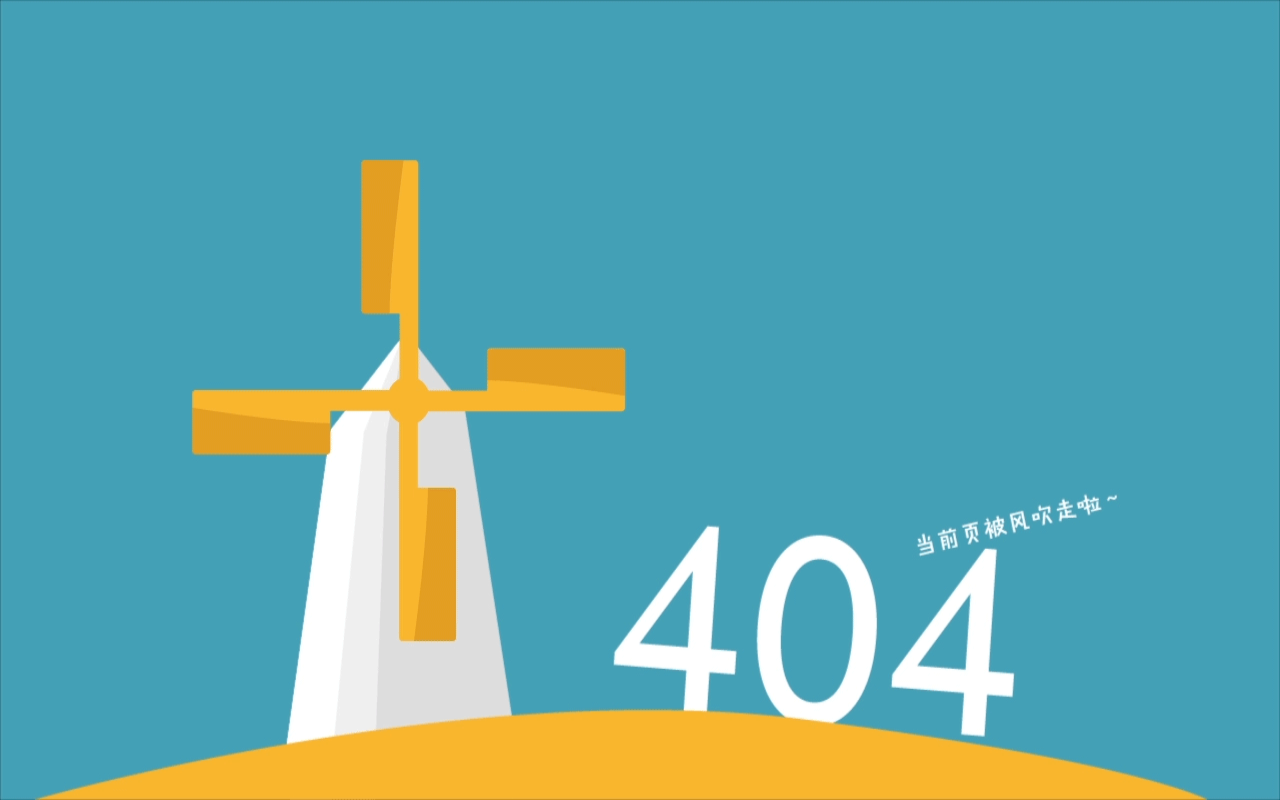
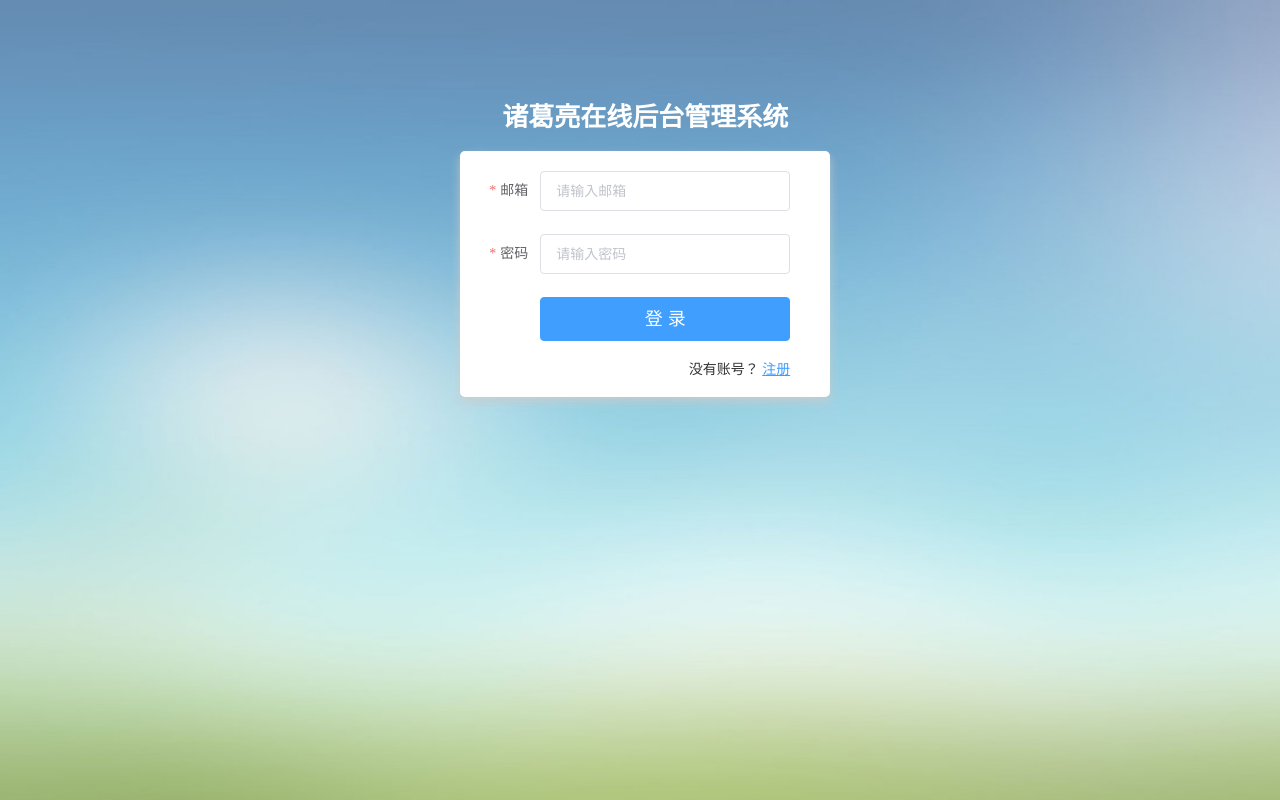
Before and after one commit to Kenquiet/manage, a Vue app in the folder vue-app/: page /login in a window 1280 px wide. Built offline with nearby package versions, Linux system fonts and the light colour scheme.

Commit message:
add login

```diff
--- a/vue-app/package.json
+++ b/vue-app/package.json
@@ -11,6 +11,7 @@
     "axios": "^0.19.0",
     "core-js": "^2.6.5",
     "element-ui": "^2.11.1",
+    "jwt-decode": "^2.2.0",
     "vue": "^2.6.10",
     "vue-router": "^3.0.3",
     "vuex": "^3.0.1"
--- a/vue-app/src/App.vue
+++ b/vue-app/src/App.vue
@@ -3,6 +3,32 @@
     <router-view/>
   </div>
 </template>
+
+<script>
+  import jwtDecode from 'jwt-decode';
+  export default {
+    name: "App",
+    mounted () {
+      if (localStorage.eleToken) {
+        //解析token
+        const decoded = jwtDecode(localStorage.eleToken);
+        this.$store.dispatch('setAuthorizated', !this.isEmpty(decoded));
+        this.$store.dispatch('setUser',decoded);
+      }
+    },
+    methods: {
+      // 封装判断解析到的token 是否存在，返回值是 true 或者 false
+      isEmpty(value) {
+        return (
+          value === undefined ||
+          value === null ||
+          (typeof value === 'object' && Object.keys(value).length=== 0) ||
+          (typeof value === 'string' && value.trim().length === 0)
+        )
+      }
+    }
+  }
+</script>
 
 <style>
 html,
--- a/vue-app/src/http.js
+++ b/vue-app/src/http.js
@@ -1,5 +1,6 @@
 import axios from 'axios'
 import { Loading,Message } from 'element-ui';
+import router from './router';
 
 let loading;
 function startLoading() {
@@ -11,12 +12,15 @@ function startLoading() {
 }
 
 function endLoading() {
-  loading.clone()
+  loading.close();
 }
 
 // 请求拦截
 axios.interceptors.request.use(config => {
   startLoading();
+  // 设置请求头
+  config.headers.Authorization = localStorage.eleToken;
+
   return config
 },error => {
   return Promise.reject(error)
@@ -29,6 +33,13 @@ axios.interceptors.response.use(response => {
 },error => {
   endLoading();
   Message.error(error.response.data);
+  const { status } = error.response;
+  if (status === 401) {
+    Message.error('登录过期，请重新登录！');
+    // 清除token
+    localStorage.removeItem('eleToken');
+    router.push('./login');
+  }
   return Promise.reject(error)
 });
 
--- a/vue-app/src/router.js
+++ b/vue-app/src/router.js
@@ -3,7 +3,7 @@ import Router from 'vue-router'
 
 Vue.use(Router);
 
-export default new Router({
+ const router = new Router({
   mode: 'history',
   base: process.env.BASE_URL,
   routes: [
@@ -22,9 +22,25 @@ export default new Router({
       component: () => import('./views/Register.vue')
     },
     {
+      path: '/login',
+      name: 'Login',
+      component: () => import('./views/Login.vue')
+    },
+    {
       path: '*',
       name: 'NotFound',
       component: () => import('./views/404.vue')
     }
   ]
-})
+});
+
+ router.beforeEach((to, form, next)=> {
+   const isLogin = localStorage.eleToken ? true : false
+   if (to.path === '/login' || to.path === '/register') {
+     next();
+   }else {
+     isLogin ? next() : next('/login');
+   }
+ });
+
+export default router;
--- a/vue-app/src/store.js
+++ b/vue-app/src/store.js
@@ -1,16 +1,45 @@
 import Vue from 'vue'
 import Vuex from 'vuex'
 
-Vue.use(Vuex)
+Vue.use(Vuex);
+const types = {
+  SET_AUTHORIZATED:'set_authorization',
+  SET_USER:'set_user'
+}
+
+const state = {
+  isAuthorizated: false,
+  user: {}
+};
+
+const getters = {
+  isAuthorizated: state => state.isAuthorizated ,
+  user: state => state.user
+};
+
+const mutations = {
+  [types.SET_AUTHORIZATED] (state,isAuthorization) {
+   if (isAuthorization) state.isAuthorizated = isAuthorization;
+   else state.isAuthorizated = false
+  },
+  [types.SET_USER] (state,user) {
+   if (user) state.user = user;
+   else state.user = {}
+  }
+};
+
+const actions = {
+  setAuthorizated: ({commit},isAuthorizated) => {
+    commit(types.SET_AUTHORIZATED,isAuthorizated)
+  },
+  setUser: ({commit},user) => {
+    commit(types.SET_USER,user)
+  }
+};
 
 export default new Vuex.Store({
-  state: {
-
-  },
-  mutations: {
-
-  },
-  actions: {
-
-  }
+  state,
+  mutations,
+  actions,
+  getters
 })
--- /dev/null
+++ b/vue-app/src/views/Login.vue
@@ -0,0 +1,135 @@
+<template>
+  <div class="register">
+    <section class="form_container">
+      <div class="manage_tip">
+        <span class="title">诸葛亮在线后台管理系统</span>
+      </div>
+      <el-form
+          label-width="60px"
+          :model="loginUser"
+          :rules="rules"
+          ref="loginForm"
+          class="loginForm"
+      >
+        <el-form-item label="邮箱" prop="email">
+          <el-input v-model="loginUser.email" placeholder="请输入邮箱"></el-input>
+        </el-form-item>
+        <el-form-item label="密码" prop="password">
+          <el-input type="password" v-model="loginUser.password" placeholder="请输入密码"></el-input>
+        </el-form-item>
+        <el-form-item>
+          <el-button type="primary" class="submit_btn" @click="submitForm('loginForm')">登 录</el-button>
+        </el-form-item>
+        <div class="tiparea">
+          <p>没有账号？ <router-link to="/register">注册</router-link></p>
+        </div>
+      </el-form>
+    </section>
+  </div>
+</template>
+
+<script>
+  import jwtDecode from 'jwt-decode';
+  export default {
+    name: "Login",
+    data () {
+      return {
+        loginUser: {
+          email:'',
+          password: ''
+        },
+        rules: {
+          email:[
+            { type:'email',required: true, message:'请输入邮箱', trigger: 'blur' }
+          ],
+          password: [
+            { required: true, message:'请输入密码', trigger: 'blur' },
+            { min: 6 , max: 20, message: '密码在6到20个字符串',trigger:'blur'}
+          ]
+        }
+      }
+    },
+    methods: {
+      submitForm(formName) {
+        this.$refs[formName].validate((valid) => {
+          if (valid) {
+            this.$axios.post('/api/users/login',this.loginUser)
+              .then(res => {
+                // 拿到token
+                // console.log(res);
+                const { token } = res.data;
+                // 存储到 localStroage 中
+                localStorage.setItem('eleToken',token);
+
+                //解析token
+                const decoded = jwtDecode(token);
+                // console.log(decoded);
+                // 如果 decoded 有值的话，那就是不为空，那 !this.isEmpty() 传递过去的就是 true
+                this.$store.dispatch('setAuthorizated', !this.isEmpty(decoded));
+                this.$store.dispatch('setUser',decoded);
+
+                this.$router.push('/index');
+              });
+          }
+        });
+      },
+
+      // 封装判断解析到的token 是否存在，返回值是 true 或者 false
+      isEmpty(value) {
+        return (
+          value === undefined ||
+          value === null ||
+          (typeof value === 'object' && Object.keys(value).length=== 0) ||
+          (typeof value === 'string' && value.trim().length === 0)
+        )
+      }
+    }
+  }
+</script>
+
+<style scoped>
+  .register {
+    position: relative;
+    width: 100%;
+    height: 100%;
+    background: url("../assets/bg.jpg") center center no-repeat;
+    background-size: 100% 100%;
+  }
+
+  .form_container {
+    width: 370px;
+    height: 210px;
+    position: absolute;
+    top: 10%;
+    left: 34%;
+    padding: 25px;
+    border-radius: 5px;
+    text-align: center;
+  }
+
+  .form_container .manage_tip .title {
+    font-family: "Microsoft YaHei";
+    font-weight: bold;
+    font-size: 26px;
+    color: #fff;
+  }
+  .loginForm {
+    margin-top: 20px ;
+    background-color: #fff;
+    padding: 20px 40px 20px 20px;
+    border-radius: 5px;
+    box-shadow: 0px 5px 10px #cccc;
+  }
+  .submit_btn{
+    width: 100%;
+    font-size: 18px;
+  }
+  .tiparea {
+    text-align: right;
+    font-size: 14px;
+    color: #333;
+  }
+  .tiparea p a {
+    color: #409eff;
+  }
+</style>
```
